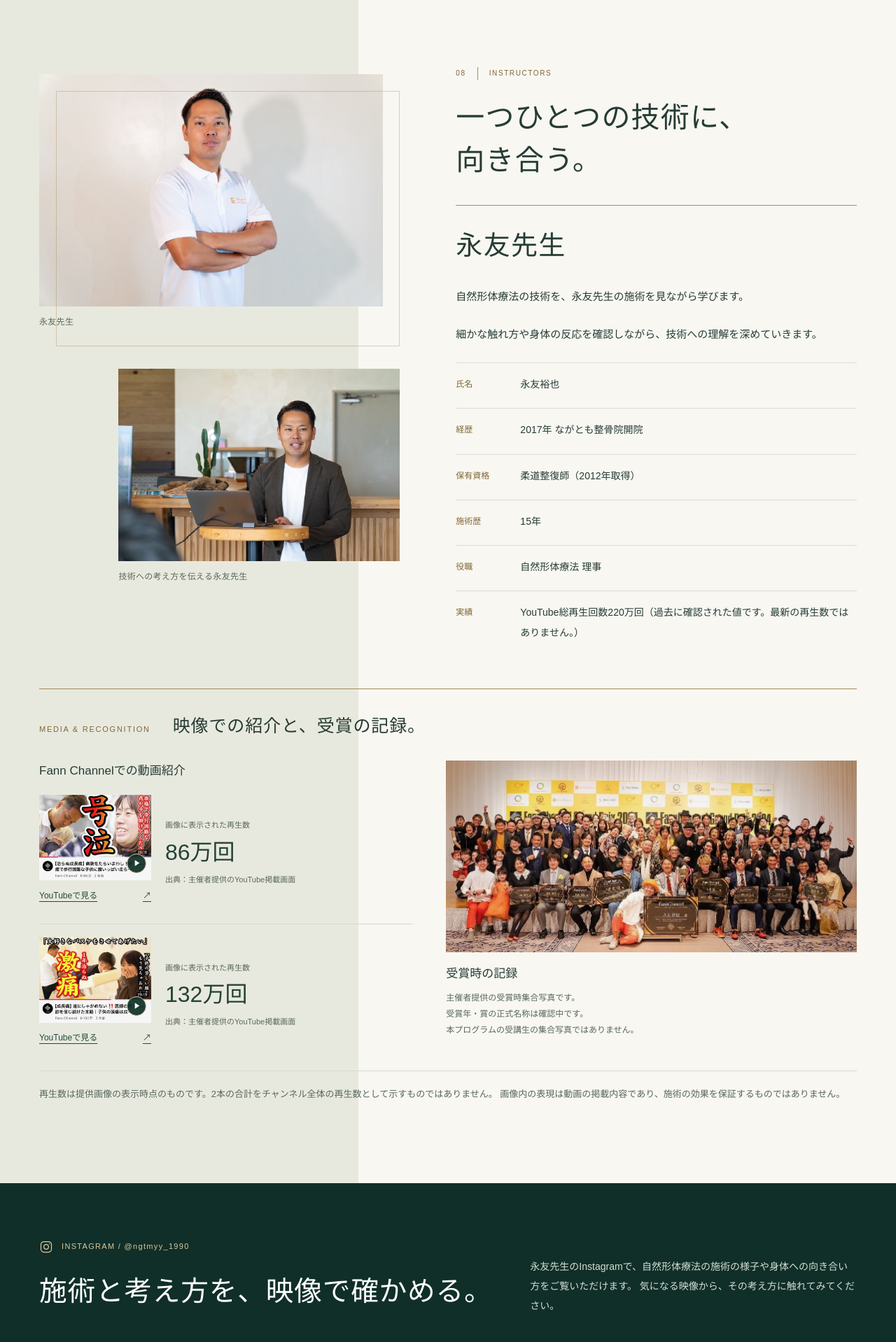
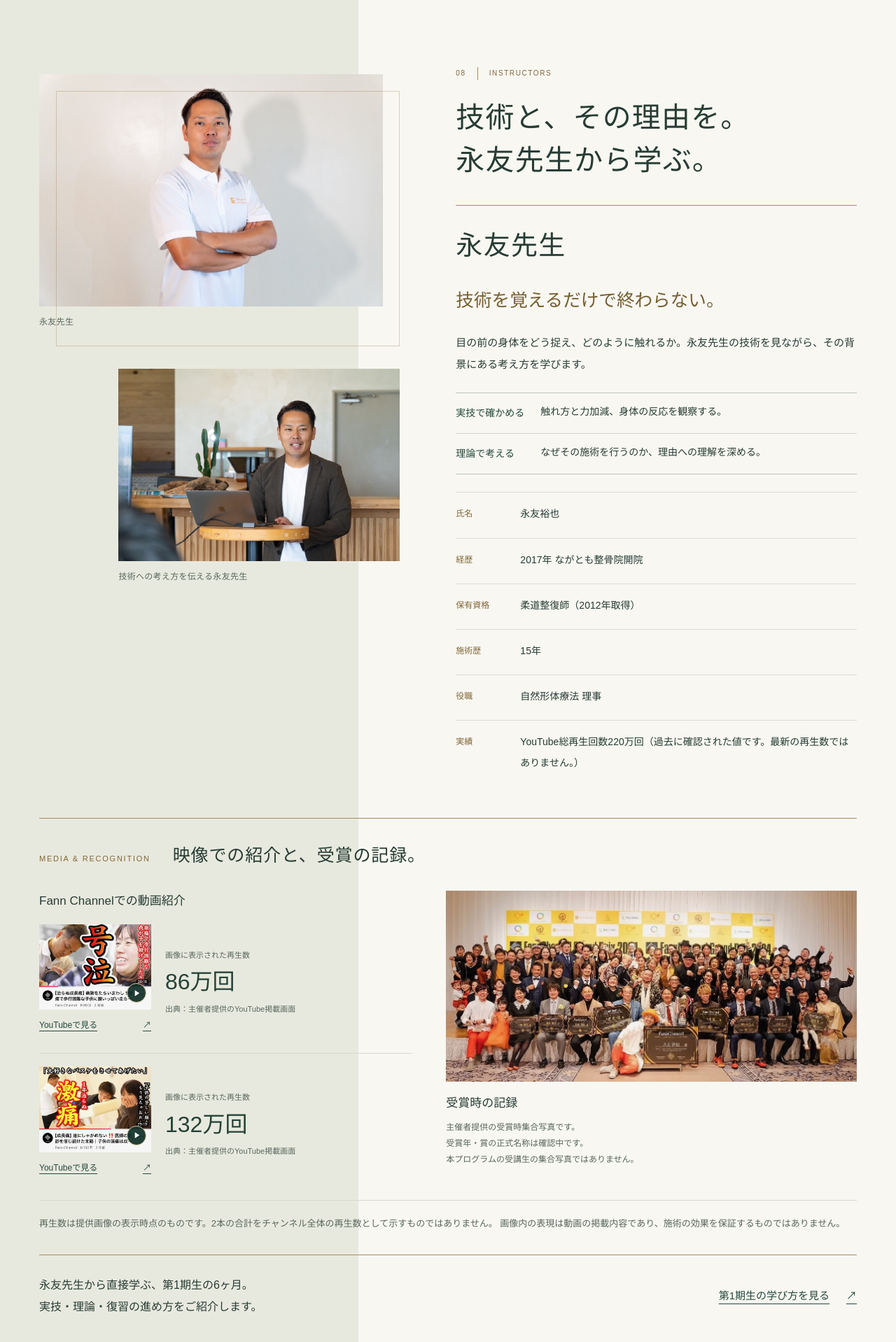
Before and after one commit to seityou-tuu/shizen-keitai-hp, a Next.js app: page / in a window 1280 px wide. Shown: the part 9480-11398 px from the top of the page at 70% size. Built offline with nearby package versions, Linux system fonts and the light colour scheme.

Commit message:
Refine instructor learning value and course guidance

```diff
--- /dev/null
+++ b/app/learning-value.css
@@ -0,0 +1,21 @@
+/* Editorial refinements only; all existing photos, video frames and facts remain. */
+.homepage-quality .renewal-prose .instructor-learning-lead { color: #765e30; font-family: "Yu Mincho", "Hiragino Mincho ProN", serif; font-size: clamp(21px, 2vw, 26px); line-height: 1.7; margin-top: 18px; text-wrap: pretty; }
+.homepage-quality .instructor-teaching-view { border-block: 1px solid #bdc6b4; margin-top: 24px; }
+.homepage-quality .instructor-teaching-view p { display: grid; grid-template-columns: 7em minmax(0, 1fr); gap: 16px; padding-block: 14px; margin: 0; }
+.homepage-quality .instructor-teaching-view p + p { border-top: 1px solid #d0d5c9; }
+.homepage-quality .instructor-teaching-view strong { font-size: 14px; font-weight: 500; color: #24493d; }
+.homepage-quality .instructor-teaching-view span { font-size: 14px; line-height: 1.85; }
+.homepage-quality .instructor-study-bridge { grid-column: 1 / -1; display: flex; justify-content: space-between; align-items: center; gap: 32px; border-top: 1px solid #a68b58; padding-top: 28px; margin-top: 32px; }
+.homepage-quality .instructor-study-bridge p { font-size: 16px; line-height: 1.9; }
+.homepage-quality .instructor-study-bridge .home-cohort-section-link { margin: 0; flex-shrink: 0; }
+.homepage-quality .tuition-course-purpose { font-size: 15px; line-height: 1.85; color: #455b4b; text-wrap: pretty; }
+.homepage-quality .tuition-course .tuition-amount { margin-top: auto; }
+.recruitment-page .cohort-teacher-next-links { display: flex; flex-wrap: wrap; gap: 0 24px; }
+@media (max-width: 700px) {
+  .homepage-quality .renewal-prose .instructor-learning-lead { font-size: 21px; }
+  .homepage-quality .instructor-teaching-view p { grid-template-columns: minmax(0, 1fr); gap: 6px; }
+  .homepage-quality .instructor-study-bridge { display: block; padding-top: 24px; margin-top: 24px; }
+  .homepage-quality .instructor-study-bridge .home-cohort-section-link { margin-top: 12px; }
+  .homepage-quality .tuition-course-purpose { font-size: 15px; }
+  .recruitment-page .cohort-teacher-next-links { display: block; }
+}
--- a/app/page.tsx
+++ b/app/page.tsx
@@ -1,3 +1,5 @@
+import { programCourses as courses } from "@/lib/program-courses";
+import "./learning-value.css";
 import { FirstCohortCallout } from "@/components/first-cohort-callout";
 import { FIRST_COHORT_PATH } from "@/lib/recruitment";
 import "./home-cohort-links.css";
@@ -20,29 +22,6 @@ import { InformationLinks } from "@/components/information-links";
 import { ProgramPhoto } from "@/components/program-photo";
 import { SectionHeading } from "@/components/ui";
 
-const courses = [
-  {
-    step: "01",
-    title: "準師範コース",
-    english: "JUNIOR INSTRUCTOR",
-    lead: "資格取得の第一歩となるコース。",
-    text: "実技と理論を組み合わせ、学びを積み重ねていきます。",
-  },
-  {
-    step: "02",
-    title: "師範コース",
-    english: "INSTRUCTOR",
-    lead: "準師範コースに続く、次の段階。",
-    text: "継続した研修を通じて、自然形体療法への理解を深めます。",
-  },
-  {
-    step: "03",
-    title: "本部師範コース",
-    english: "HEADQUARTERS INSTRUCTOR",
-    lead: "3段階のロードマップの最終コース。",
-    text: "実技と理論の両面から、さらに学びを重ねます。",
-  },
-];
 const features = [
   ["身体にやさしい施術", "強い刺激を避け、身体の状態に合わせて施術する。"],
   ["身体の変化を体感", "施術前後の動きや反応を丁寧に確認する。"],
@@ -62,17 +41,11 @@ const support = [
   ],
 ];
 const future = [
-  ["施術の選択肢が広がる", "これまでの施術に、新たな技術や視点を取り入れる。"],
-  [
-    "技術への理解を深める",
-    "理論と実践を重ねながら、自分の判断力や技術を磨く。",
-  ],
-  [
-    "独立・開業にも活かせる",
-    "将来の施術活動や開業に向けて、学んだ技術を活かす可能性を広げる。",
-  ],
-  ["資格取得後も学べる", "取得後のフォローを通して、技術を継続して深める。"],
-  ["仲間とつながる", "同じ技術を学ぶ人たちとの交流や学び合いにつなげる。"],
+  ["身体の動きや反応を見る", "施術前後の違いを観察し、身体を捉える視点を学びに加える。"],
+  ["力加減を考えて触れる", "強い刺激を避ける考え方と、手の位置・触れ方を振り返る。"],
+  ["理論と実技を結びつける", "なぜその技術を使うのか。実技で確かめ、理論で理由を考える。"],
+  ["復習と質問を習慣にする", "復習用動画で振り返り、研修日以外の質問を次の学びにつなげる。"],
+  ["仲間と学びを重ねる", "同じ技術に向き合う人たちと、気づきを共有しながら学ぶ。"],
 ];
 const faqs = [
   [
@@ -562,9 +535,9 @@ export default function Home() {
         <section id="instructors" className="story-section renewal-instructors">
           <div className="renewal-wrap">
             <SectionHeading number="08" english="INSTRUCTORS">
-              一つひとつの技術に、
+              技術と、その理由を。
               <br />
-              向き合う。
+              永友先生から学ぶ。
             </SectionHeading>
             <div className="instructor-introduction">
               <InstructorProfile />
@@ -581,6 +554,10 @@ export default function Home() {
               </div>
             </div>
             <InstructorEvidence />
+            <div className="instructor-study-bridge">
+              <p>永友先生から直接学ぶ、第1期生の6ヶ月。<br />実技・理論・復習の進め方をご紹介します。</p>
+              <a className="home-cohort-section-link" href={`${FIRST_COHORT_PATH}#cohort-learning`}>第1期生の学び方を見る <span aria-hidden="true">↗</span></a>
+            </div>
           </div>
         </section>
 
@@ -590,16 +567,16 @@ export default function Home() {
           <div className="renewal-wrap future-composition">
             <div>
               <SectionHeading number="09" english="BEYOND CERTIFICATION">
-                技術を身につけた、
+                学びの先に、
                 <br />
-                その先へ。
+                目指したい姿。
               </SectionHeading>
               <div className="renewal-prose">
                 <p>資格取得は、学びの終わりではありません。</p>
                 <p>
-                  身につけた技術を日々の施術に活かし、さらに理解を深めていく。
+                  6ヶ月の実技・理論・復習を、これからの施術を考える土台に。
                 </p>
-                <p>独立や開業を目指す人も、仲間と学び続けたい人も。</p>
+                <p>日々の施術に活かしたい方も、これから学び始める方も。</p>
                 <p>自然形体療法を、これからの可能性につなげていく。</p>
               </div>
             </div>
@@ -645,6 +622,7 @@ export default function Home() {
                     <p className="renewal-kicker">STEP {c.step}</p>
                     <h3>{c.title}</h3>
                   </div>
+                  <p className="tuition-course-purpose">{c.lead}</p>
                   <p className="tuition-duration">受講期間 <strong>6ヶ月</strong></p>
                   <div className="tuition-amount">
                     <span>受講料 / 1コース</span>
@@ -660,7 +638,9 @@ export default function Home() {
               <p className="renewal-kicker">各コース共通の研修</p>
               <p><strong>実技</strong>月1回・対面 9:00〜17:00</p>
               <p><strong>理論</strong>月1回・オンライン 1回2時間</p>
+              <p><strong>復習と質問</strong>復習用動画・研修日以外の質問</p>
             </div>
+            <p className="renewal-note">上記はプログラム共通の学び方です。第1期生の実技の開始・終了時刻、動画・質問対応の利用条件は確認後にご案内します。</p>
             <div className="tuition-total">
               <p>3コースすべての受講料合計</p>
               <p>
@@ -669,7 +649,7 @@ export default function Home() {
               </p>
             </div>
             <p className="renewal-note">
-              合計は3コースすべてを受講した場合の受講料です。3コースの受講が必須かどうか、各コースの認定条件は確認後にご案内します。
+              合計は3コースすべてを受講した場合の受講料です。各コースの具体的な学習項目・認定基準・進級条件、3コースの受講が必須かどうかは確認後にご案内します。
             </p>
             <p className="renewal-note">
               税込額は消費税10％前提です。支払い方法・支払時期、教材費・交通費等の受講料以外の費用の有無、キャンセル規定は、正式な募集案内でご確認ください。
--- a/app/recruitment/first/page.tsx
+++ b/app/recruitment/first/page.tsx
@@ -1,3 +1,5 @@
+import { programCourses } from "@/lib/program-courses";
+import "@/app/learning-value.css";
 import Image from "next/image";
 import { YoutubeVideoLink } from "@/components/youtube-video-link";
 import youtube860k from "@/public/images/homepage/youtube-860k.webp";
@@ -106,13 +108,13 @@ export default function FirstRecruitmentPage() {
         </section>
         <section id="cohort-learning" className="recruitment-section recruitment-wrap">
           <p className="recruitment-eyebrow">LEARNING</p><h2>理論と実技を、重ねて学ぶ。</h2>
-          <p className="cohort-learning-lead">触れ方や力加減から、技術の背景にある考え方まで。<br />学んで、試して、振り返る。その積み重ねを大切にしています。</p>
+          <p className="cohort-learning-lead">身体をどう捉え、どのように触れるか。<br />実技で確かめ、理論で考え、復習で理解を重ねる6ヶ月。</p>
           <div className="cohort-training-spread">
             <div className="cohort-observation-photo cohort-photo"><ProgramPhoto name="practical-observation" caption="手の位置や身体への触れ方を確認する研修紹介写真" sizes="(max-width: 900px) calc(100vw - 40px), 650px" /></div>
             <div className="cohort-training-copy">
               <p className="recruitment-eyebrow">SEE / PRACTICE / REFLECT</p>
               <h3>目で見て、<br />手で確かめる。</h3>
-              <p>講師の技術を間近で見ながら、実際に手を動かして学びます。手の位置、力加減、身体への触れ方など、言葉だけでは伝わりにくい細かな部分を確認していきます。</p>
+              <p>手の位置や力加減を確かめ、身体の反応を観察する。実際に手を動かしながら、施術を考えるための視点を学びます。</p>
               <p>なぜ、その施術を行うのか。理論で考え方を理解し、実技で身体の反応を確かめます。</p>
             </div>
             <div className="cohort-community-photo cohort-photo"><ProgramPhoto name="group-guidance" caption="指導・学び合いの雰囲気を伝える研修紹介写真" sizes="(max-width: 700px) 75vw, 440px" /></div>
@@ -158,12 +160,8 @@ export default function FirstRecruitmentPage() {
         </section>
         <section id="cohort-tuition" className="recruitment-section recruitment-soft">
           <div className="recruitment-wrap">
-            <p className="recruitment-eyebrow">TUITION</p><h2>受講料金</h2><p className="recruitment-section-lead">既存プログラムの受講料金です。各コースの受講期間は6ヶ月です。</p>
-            <div className="recruitment-fees">{[
-              ["準師範コース", "資格取得の第一歩となるコース。実技と理論を組み合わせ、学びを積み重ねていきます。"],
-              ["師範コース", "準師範コースに続く、次の段階。継続した研修を通じて、自然形体療法への理解を深めます。"],
-              ["本部師範コース", "3段階のロードマップの最終コース。実技と理論の両面から、さらに学びを重ねます。"],
-            ].map(([name, text], i) => <article key={name}><span className="recruitment-eyebrow">STEP 0{i + 1}</span><h3>{name}</h3><p className="cohort-course-description">{text}</p><p className="recruitment-fee">990,000<small>円（税込）</small></p><p>税抜900,000円／受講期間6ヶ月</p></article>)}</div>
+            <p className="recruitment-eyebrow">TUITION</p><h2>受講料金</h2><p className="recruitment-section-lead">各コースの受講期間は6ヶ月です。対面の実技・オンライン理論に、復習用動画と研修日以外の質問を組み合わせて学びます。</p>
+            <div className="recruitment-fees">{programCourses.map((course, i) => <article key={course.title}><span className="recruitment-eyebrow">STEP 0{i + 1}</span><h3>{course.title}</h3><p className="cohort-course-description">{course.lead}{course.text}</p><p className="recruitment-fee">990,000<small>円（税込）</small></p><p>税抜900,000円／受講期間6ヶ月</p></article>)}</div>
             <div className="recruitment-total"><p>3コースすべてを受講した場合の受講料合計</p><p>2,970,000円（税込）<small>税抜2,700,000円</small></p></div>
             <p className="recruitment-note">コースごとの詳しいカリキュラム・認定基準、3コースすべての受講が必須かどうかは未確定です。税込額は消費税10％前提です。</p>
             <p className="recruitment-note">支払・追加費用・キャンセル等の条件は募集情報欄をご確認ください。クレジットカード分割払いは導入準備中です。</p>
--- a/components/instructor-profile.tsx
+++ b/components/instructor-profile.tsx
@@ -24,12 +24,12 @@ export function InstructorProfile({
   return (
     <div className="renewal-prose">
       <h3 className="instructor-name">{profile.displayName}</h3>
-      <p>
-        自然形体療法の技術を、{profile.displayName}の施術を見ながら学びます。
-      </p>
-      <p>
-        細かな触れ方や身体の反応を確認しながら、技術への理解を深めていきます。
-      </p>
+      <p className="instructor-learning-lead">技術を覚えるだけで終わらない。</p>
+      <p>目の前の身体をどう捉え、どのように触れるか。{profile.displayName}の技術を見ながら、その背景にある考え方を学びます。</p>
+      <div className="instructor-teaching-view" aria-label="研修で学ぶ視点">
+        <p><strong>実技で確かめる</strong><span>触れ方と力加減、身体の反応を観察する。</span></p>
+        <p><strong>理論で考える</strong><span>なぜその施術を行うのか、理由への理解を深める。</span></p>
+      </div>
       {hasDetails ? (
         <>
           {hasBiography && (
--- /dev/null
+++ b/lib/program-courses.ts
@@ -0,0 +1,24 @@
+// Existing published stage descriptions only; detailed curricula and certification conditions remain unconfirmed.
+export const programCourses = [
+  {
+    step: "01",
+    title: "準師範コース",
+    english: "JUNIOR INSTRUCTOR",
+    lead: "資格取得の第一歩となるコース。",
+    text: "実技と理論を組み合わせ、学びを積み重ねていきます。",
+  },
+  {
+    step: "02",
+    title: "師範コース",
+    english: "INSTRUCTOR",
+    lead: "準師範コースに続く、次の段階。",
+    text: "継続した研修を通じて、自然形体療法への理解を深めます。",
+  },
+  {
+    step: "03",
+    title: "本部師範コース",
+    english: "HEADQUARTERS INSTRUCTOR",
+    lead: "3段階のロードマップの最終コース。",
+    text: "実技と理論の両面から、さらに学びを重ねます。",
+  },
+] as const;
```
Also changed, not shown: components/cohort-instructor.tsx (+6 -3 lines), tests/run.cjs (+1 -0 lines), 1 other file (tests, documents, lock files or other folders).
